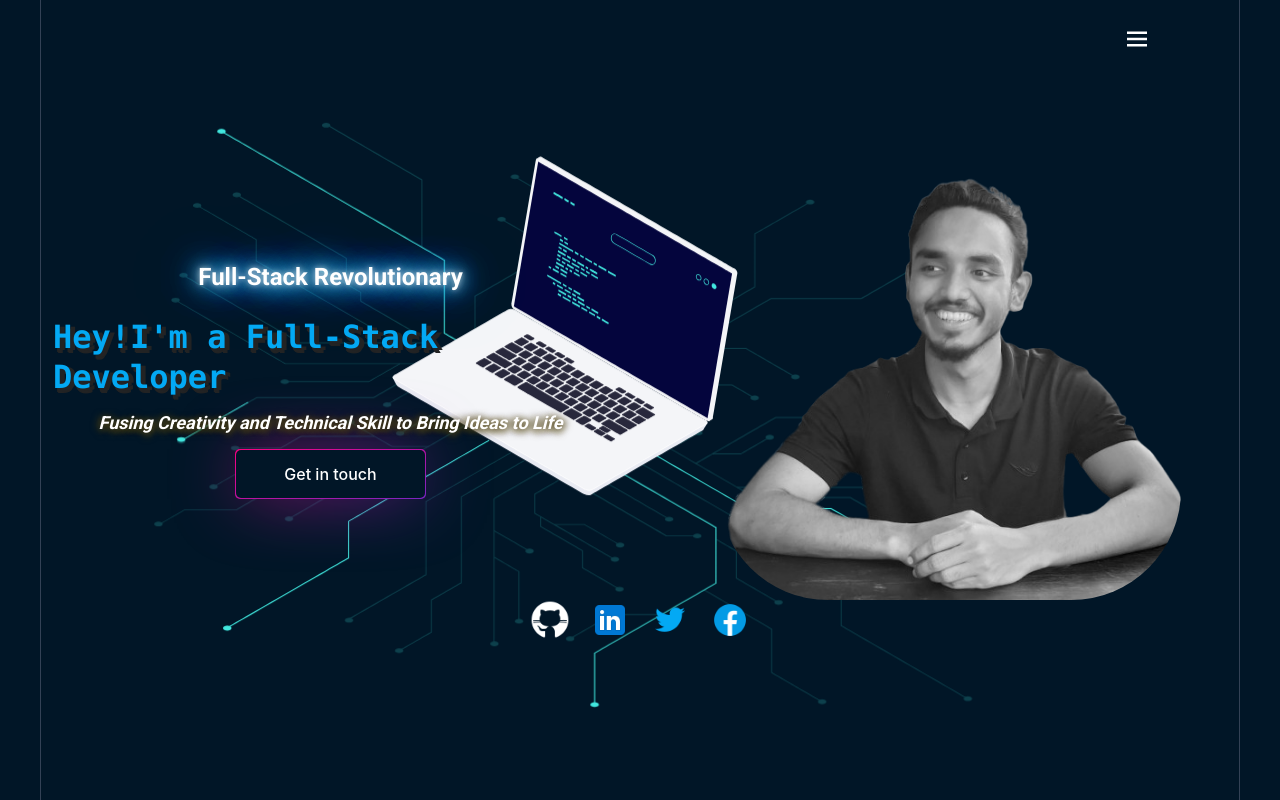
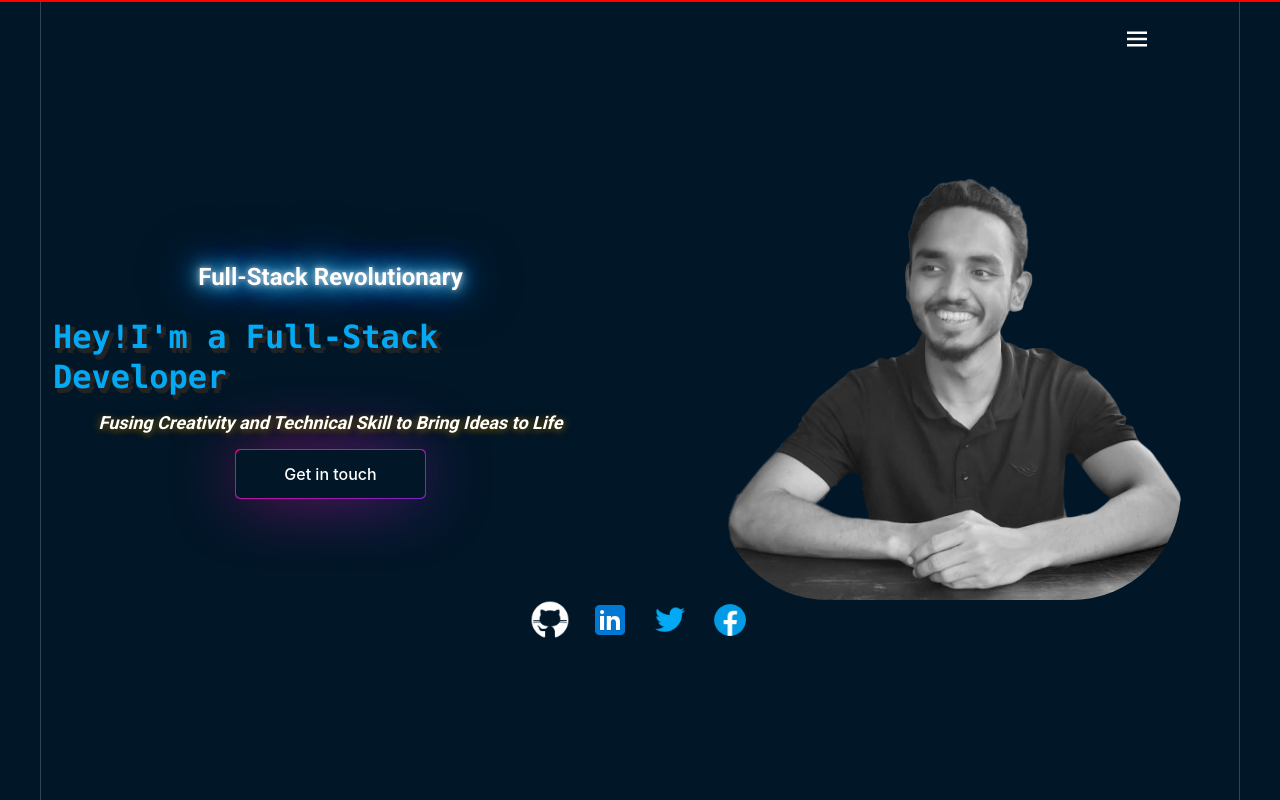
Before and after one commit to Sairaj-Aftab/Portfolio-With-Next, a Next.js app: page / in a window 1280 px wide. Shown: the top 800 px of the page. Built offline with nearby package versions, Linux system fonts and the light colour scheme.

Commit message:
update code

```diff
--- /dev/null
+++ b/app/components/ScrollAnim.tsx
@@ -0,0 +1,17 @@
+"use client";
+import React from "react";
+import { motion, useScroll } from "framer-motion";
+
+function ScrollAnim() {
+  const { scrollYProgress } = useScroll();
+  return (
+    <>
+      <motion.div
+        className="progress-bar"
+        style={{ scaleX: scrollYProgress }}
+      />
+    </>
+  );
+}
+
+export default ScrollAnim;
--- a/app/components/SliderSection.tsx
+++ b/app/components/SliderSection.tsx
@@ -11,6 +11,7 @@ import linkedin from "../../public/linkedin.png";
 import github from "../../public/github.png";
 import twitter from "../../public/twitter.png";
 import facebook from "../../public/facebook.png";
+import { motion, useScroll, useTransform } from "framer-motion";
 
 type props = {
   firstTitle?: string;
@@ -19,6 +20,29 @@ type props = {
 };
 
 function SliderSection({ firstTitle, title, desTitle }: props) {
+  const container = {
+    hidden: { opacity: 1, scale: 0 },
+    visible: {
+      opacity: 1,
+      scale: 1,
+      transition: {
+        delayChildren: 0.3,
+        staggerChildren: 0.2,
+      },
+    },
+  };
+
+  const item = {
+    hidden: { y: 20, opacity: 0 },
+    visible: {
+      y: 0,
+      opacity: 1,
+    },
+  };
+
+  const { scrollYProgress } = useScroll();
+  const scale = useTransform(scrollYProgress, [1, 0], [0, 1]);
+
   return (
     <div
       id="Home"
@@ -78,33 +102,88 @@ function SliderSection({ firstTitle, title, desTitle }: props) {
         </div>
       </div>
       <div className="w-full flex justify-center items-center">
-        <ul className="flex gap-5">
-          <li>
+        <motion.ul
+          className="flex gap-5"
+          variants={container}
+          initial="hidden"
+          animate="visible"
+        >
+          {[0].map((index) => (
+            <>
+              {/* <motion.li key={index} className="item" variants={item} /> */}
+              <motion.li
+                key={index}
+                variants={item}
+                whileHover={{ scale: 1.2, rotate: 360 }}
+                whileTap={{
+                  scale: 0.8,
+                  rotate: -360,
+                }}
+              >
                 <a href="https://github.com/Sairaj-Aftab" target="_blank">
                   <Image src={github} alt="" className="w-10" />
                 </a>
-          </li>
-          <li>
+              </motion.li>
+              <motion.li
+                key={index}
+                variants={item}
+                whileHover={{ scale: 1.2, rotate: 360 }}
+                whileTap={{
+                  scale: 0.8,
+                  rotate: -360,
+                }}
+              >
                 <a
                   href="https://www.linkedin.com/in/sairaj-aftab-8808ba1b5/"
                   target="_blank"
                 >
                   <Image src={linkedin} alt="" className="w-10" />
                 </a>
-          </li>
-          <li>
+              </motion.li>
+              <motion.li
+                key={index}
+                variants={item}
+                whileHover={{ scale: 1.2, rotate: 360 }}
+                whileTap={{
+                  scale: 0.8,
+                  rotate: -360,
+                }}
+              >
                 <a href="https://twitter.com/SairajAftab" target="_blank">
                   <Image src={twitter} alt="" className="w-10" />
                 </a>
-          </li>
-          <li>
-            <a href="https://web.facebook.com/sjsairaj.sairaj" target="_blank">
+              </motion.li>
+              <motion.li
+                key={index}
+                variants={item}
+                whileHover={{ scale: 1.2, rotate: 360 }}
+                whileTap={{
+                  scale: 0.8,
+                  rotate: -360,
+                }}
+              >
+                <a
+                  href="https://web.facebook.com/sjsairaj.sairaj"
+                  target="_blank"
+                >
                   <Image src={facebook} alt="" className="w-10" />
                 </a>
-          </li>
-        </ul>
+              </motion.li>
+            </>
+          ))}
+        </motion.ul>
       </div>
-      <div className="top-0 bottom-0 left-0 right-0 -z-20 fixed hidden sm:flex flex-col items-center justify-center">
+      <motion.div
+        className="top-0 bottom-0 left-0 right-0 -z-20 fixed hidden sm:flex flex-col items-center justify-center"
+        style={{
+          scale,
+        }}
+        initial={{ scale: 0 }}
+        animate={{ scale: 1 }}
+        transition={{
+          delay: 0.5,
+        }}
+      >
         <Player
           autoplay
           loop
@@ -114,7 +193,7 @@ function SliderSection({ firstTitle, title, desTitle }: props) {
           className="scale-125 md:scale-100 w-full h-full"
           background="#011627"
         ></Player>
-      </div>
+      </motion.div>
     </div>
   );
 }
--- a/app/globals.css
+++ b/app/globals.css
@@ -355,4 +355,14 @@ img {
     opacity: 1;
   }
 }
-/* Animated Button End */
+/* Progress bar */
+.progress-bar {
+  position: fixed;
+  top: 0;
+  left: 0;
+  right: 0;
+  height: 2px;
+  background: red;
+  transform-origin: 0%;
+  z-index: 999999;
+}
--- a/app/layout.tsx
+++ b/app/layout.tsx
@@ -6,7 +6,7 @@ import "swiper/css/effect-coverflow";
 import "swiper/css/pagination";
 import "swiper/css/navigation";
 import { Roboto } from "next/font/google";
-import { AOSInit } from "@/utility/aos";
+import ScrollAnim from "./components/ScrollAnim";
 
 const roboto = Roboto({
   weight: ["300", "400", "500", "700", "900"],
@@ -27,8 +27,8 @@ export default function RootLayout({
 }) {
   return (
     <html lang="en" className={roboto.className}>
-      <AOSInit />
       <body>
+        <ScrollAnim />
         <Header />
         <main>{children}</main>
         <Footer />
--- a/data/skills.ts
+++ b/data/skills.ts
@@ -12,6 +12,7 @@ import firebaseIcon from "@/public/skill/firebase.png";
 import gitIcon from "@/public/skill/git.png";
 import bootstrapIcon from "@/public/skill/bootstrap.png";
 import wordpressIcon from "@/public/skill/wordpress.png";
+import graphqlIcon from "@/public/skill/graphql.png";
 
 const skills = [
   {
@@ -59,6 +60,10 @@ const skills = [
     title: "Firebase",
   },
   {
+    img: graphqlIcon,
+    title: "GraphQL",
+  },
+  {
     img: gitIcon,
     title: "Git",
   },
--- a/package.json
+++ b/package.json
@@ -19,6 +19,7 @@
     "axios": "^1.5.0",
     "eslint": "8.41.0",
     "eslint-config-next": "13.4.4",
+    "framer-motion": "^11.0.20",
     "mongoose": "^7.5.2",
     "next": "13.4.4",
     "nodemailer": "^6.9.4",
--- a/utility/aos.tsx
+++ /dev/null
@@ -1,16 +0,0 @@
-"use client";
-
-import { useEffect } from "react";
-import AOS from "aos";
-import "aos/dist/aos.css";
-
-export const AOSInit = () => {
-  useEffect(() => {
-    AOS.init({
-      duration: 1000, // Adjust this value
-      easing: "ease-in-sine", // Experiment with different easing functions
-    });
-  }, []);
-
-  return null;
-};
```
Also changed, not shown: public/skill/graphql.png (added), 1 other file (tests, documents, lock files or other folders). Lines whose indentation alone changed are shown as unchanged.
